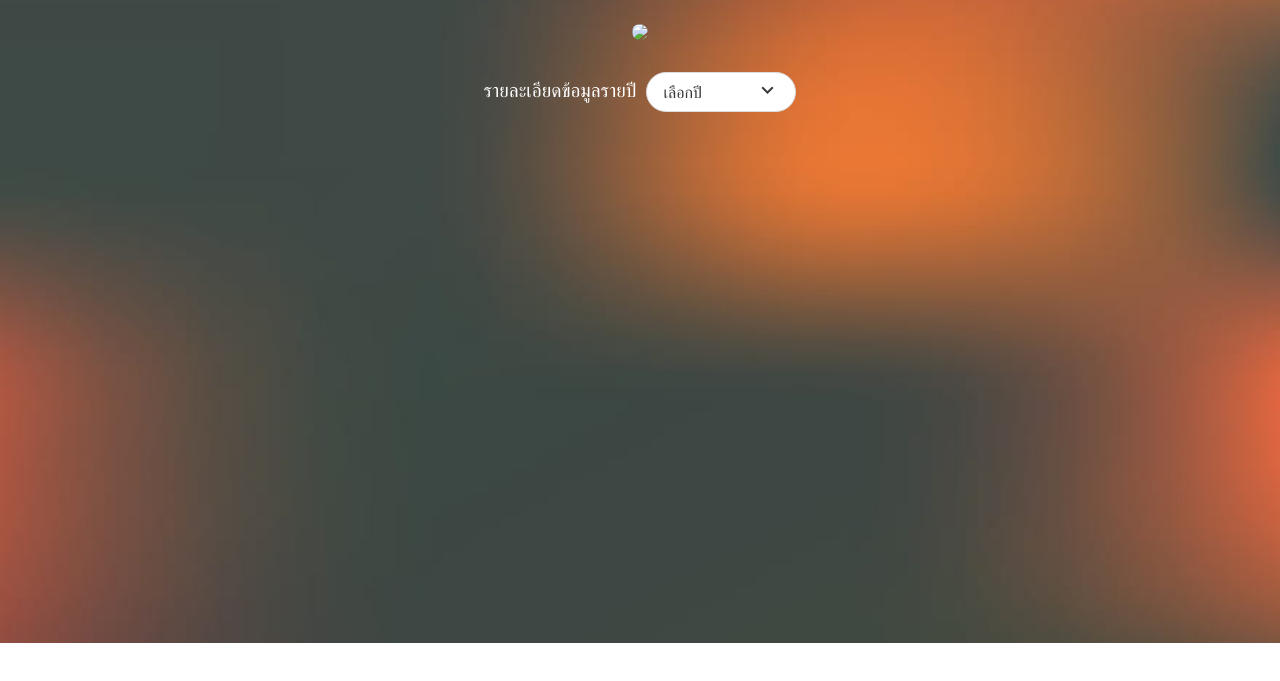
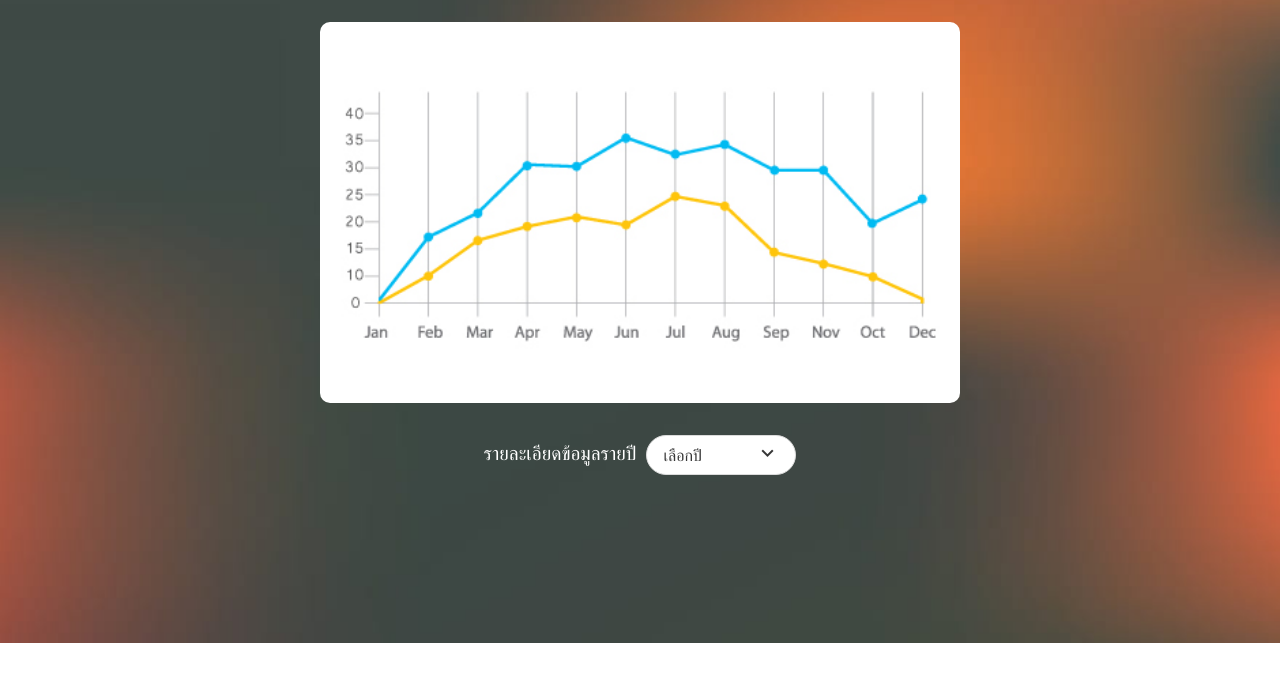
Before and after one commit to kriangkrit/SST, a plain HTML site: page index.html in a window 1280 px wide. Shown: the part 77-758 px from the top of the page. Drawn offline with nearby package versions, Linux system fonts and the light colour scheme.

Commit message:
Update index.html

```diff
--- a/index.html
+++ b/index.html
@@ -25,7 +25,7 @@
 
     <!-- Section 2 Body (contain overview chart) -->
     <div id="box2" style="text-align: center;">
-        <img src='Picture1.png' style="width: 50%; height: auto; border-radius: 10px;">
+        <img src="G1.jpg" style="width: 50%; height: auto; border-radius: 10px;">
     </div>
 
     <!-- Section 3 Sub-body (contain dropdown menu for each year detail) -->
```
